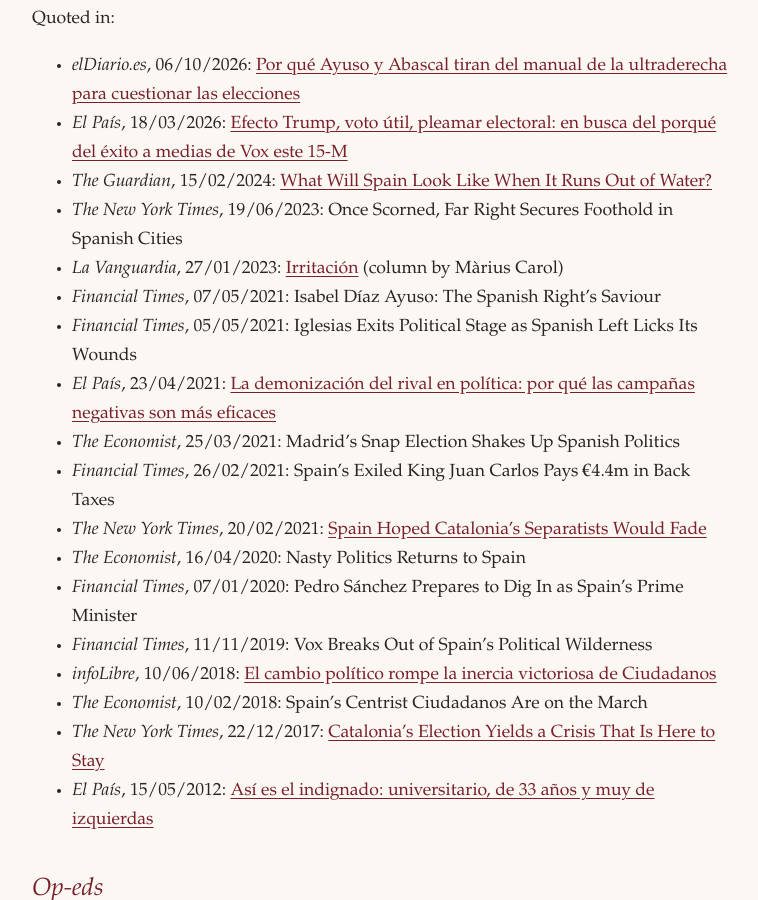
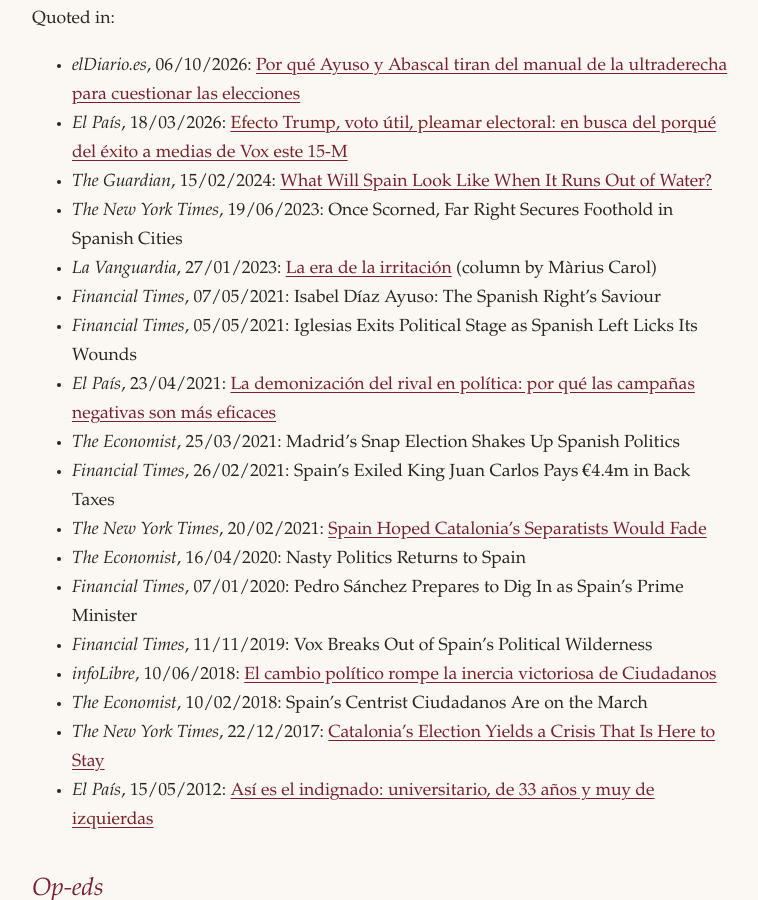
Before and after one commit to sandraleonalfonso/Sandra-Leon, a Jekyll site: the page built from engagement.md, in a window 1280 px wide and 900 px high, scrolled down 1782 px. Shown: the whole window, without its empty margins (260-1018 px from the left). Built offline with Jekyll 4.4.1, drawn with Linux system fonts in a browser that asks for light colours.

Commit message:
Engagement: fix La Vanguardia headline
Co-Authored-By: Claude Opus 5.5 (1M context) <noreply@anthropic.com>
Claude-Session: https://claude.ai/code/session_01Csi1G9zYbePJE1osHYZ3KG

```diff
--- a/engagement.md
+++ b/engagement.md
@@ -56,7 +56,7 @@ Quoted in:
 - *El País*, 18/03/2026: [Efecto Trump, voto útil, pleamar electoral: en busca del porqué del éxito a medias de Vox este 15-M](https://elpais.com/espana/2026-03-18/efecto-trump-voto-util-pleamar-electoral-en-busca-del-porque-del-exito-a-medias-de-vox-este-15-m.html)
 - *The Guardian*, 15/02/2024: [What Will Spain Look Like When It Runs Out of Water?](https://www.theguardian.com/commentisfree/2024/feb/15/spain-water-barcelona-farmers-tourism-catalonia-drought)
 - *The New York Times*, 19/06/2023: Once Scorned, Far Right Secures Foothold in Spanish Cities
-- *La Vanguardia*, 27/01/2023: [Irritación](https://www.lavanguardia.com/opinion/20230127/8711907/irritacion.html) (column by Màrius Carol)
+- *La Vanguardia*, 27/01/2023: [La era de la irritación](https://www.lavanguardia.com/opinion/20230127/8711907/irritacion.html) (column by Màrius Carol)
 - *Financial Times*, 07/05/2021: Isabel Díaz Ayuso: The Spanish Right's Saviour
 - *Financial Times*, 05/05/2021: Iglesias Exits Political Stage as Spanish Left Licks Its Wounds
 - *El País*, 23/04/2021: [La demonización del rival en política: por qué las campañas negativas son más eficaces](https://elpais.com/ciencia/2021-04-23/la-demonizacion-del-rival-en-politica.html)
```
